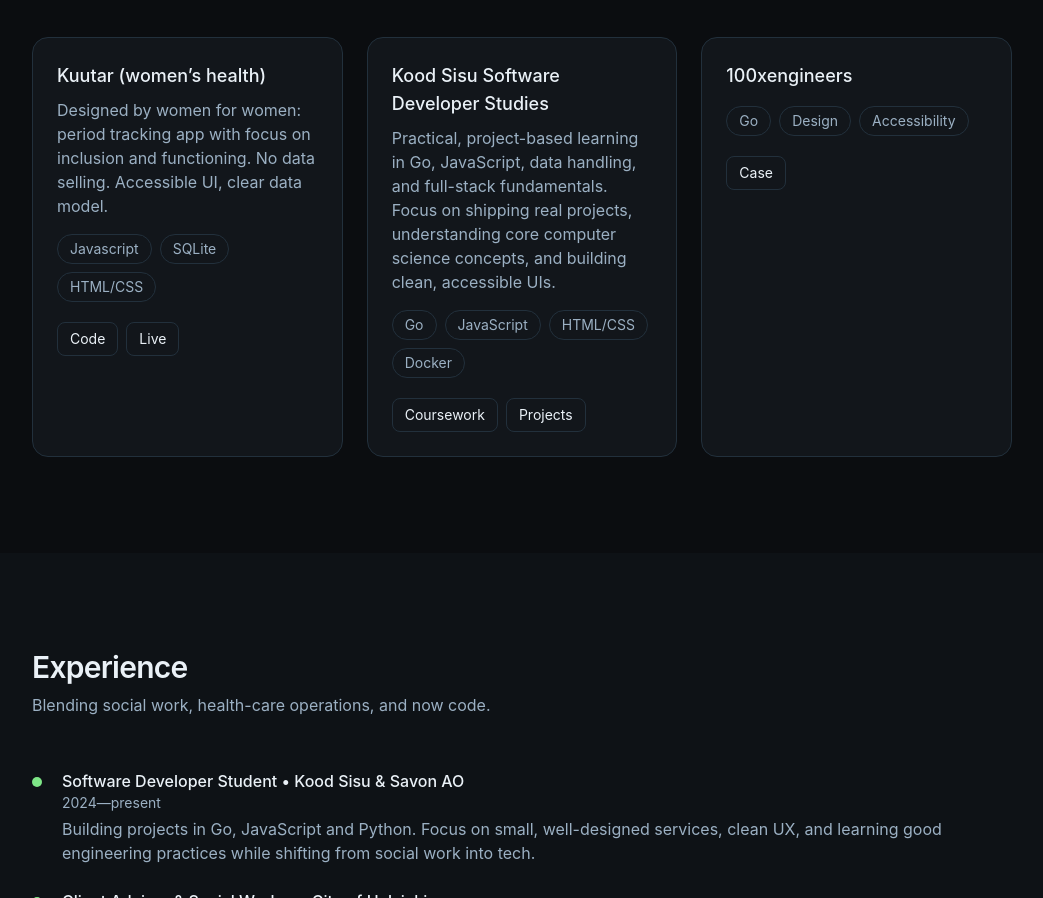
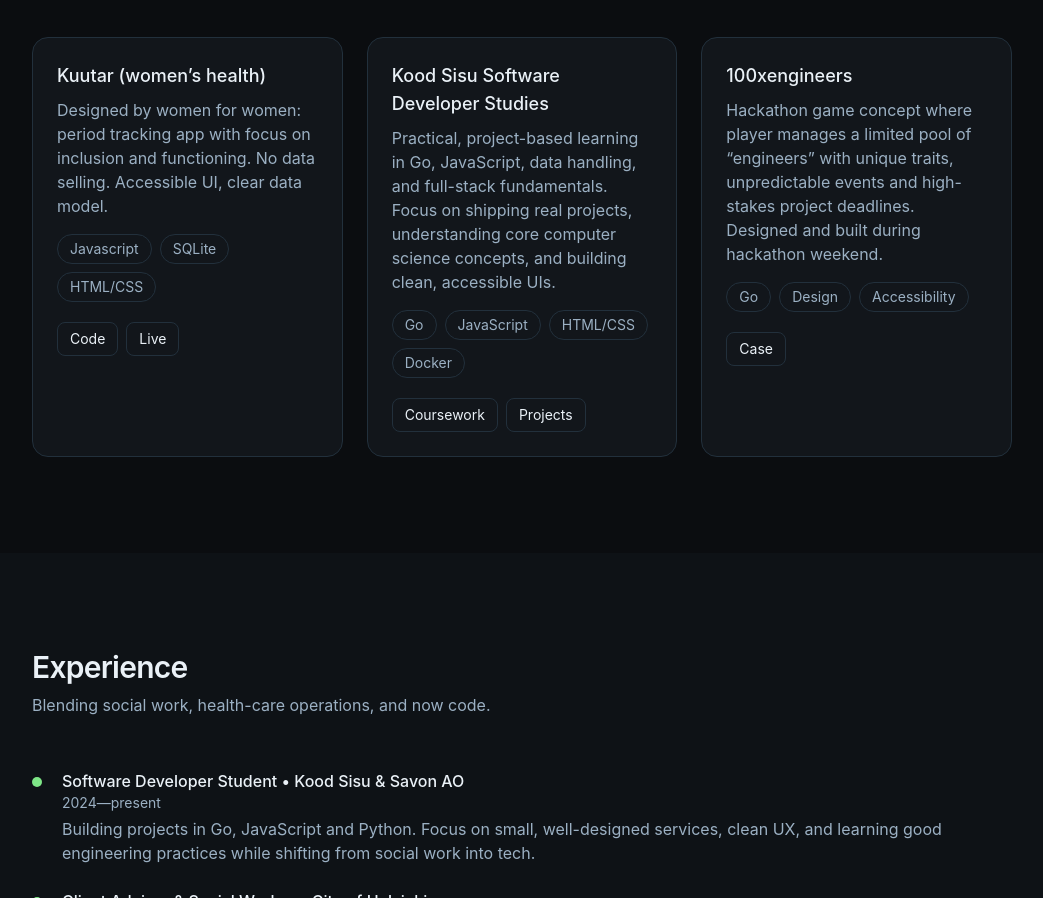
Before and after one commit to beecreating/resume-site, a website: page public/index.html in a window 1280 px wide. Shown: the part 827-1725 px from the top of the page, without its empty margins (118-1161 px from the left). Drawn offline with Linux system fonts and the light colour scheme.

Commit message:
added to 100

```diff
--- a/public/index.html
+++ b/public/index.html
@@ -128,7 +128,10 @@
             <a href="/projects/project_100.html" class="hover:text-accent">
             <h3 class="text-lg font-medium">100xengineers</h3>
             </a>
-            <p class="text-muted mt-2"></p>
+            <p class="text-muted mt-2">
+              Hackathon game concept where player manages a limited pool of “engineers” with unique traits,
+              unpredictable events and high-stakes project deadlines. Designed and built during hackathon weekend.
+            </p>
             <ul class="flex flex-wrap gap-2 mt-4 text-sm text-muted">
               <li class="border border-line rounded-full px-3 py-1">Go</li>
               <li class="border border-line rounded-full px-3 py-1">Design</li>
```
